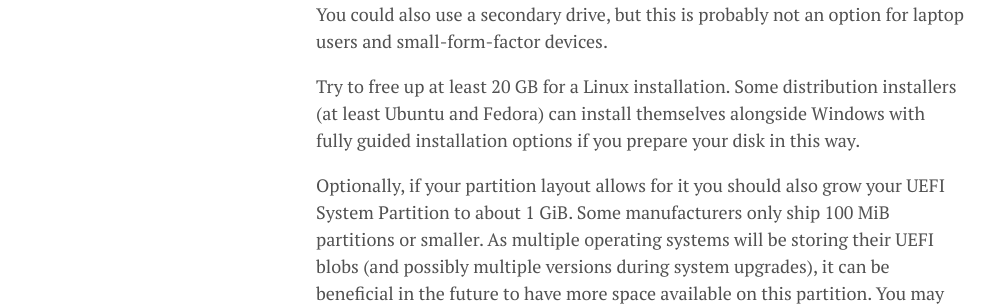
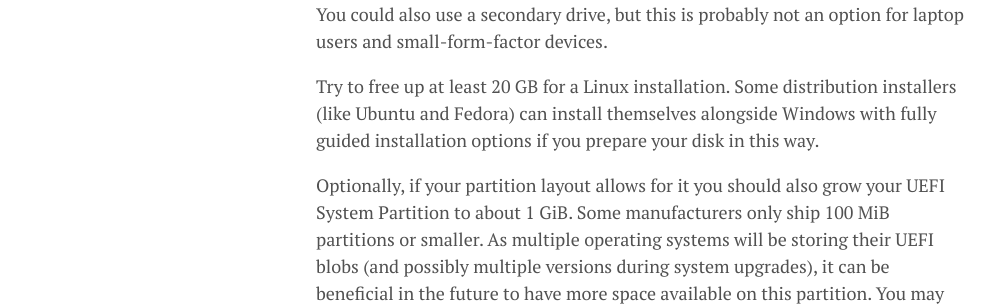
Before and after one commit to lgeurts/lgeurts.github.io, a Jekyll site: the page built from _posts/2019-03-19-dual-booting-windows-and-linux.md, in a window 1280 px wide and 900 px high, scrolled down 1429 px. Shown: the part 186-492 px from the top of the window, without its empty margins (0-995 px from the left). Built offline with Jekyll 4.4.1, drawn with Linux system fonts in a browser that asks for light colours; nearby versions of some CDN libraries; comment, search, counter and statistics services are not loaded.

Commit message:
Update 2019-03-19-dual-booting-windows-and-linux.md

```diff
--- a/_posts/2019-03-19-dual-booting-windows-and-linux.md
+++ b/_posts/2019-03-19-dual-booting-windows-and-linux.md
@@ -30,7 +30,7 @@ To mop it up, double-check that you have the latest firmware updates installed,
 
 To install a second operating system - whether another copy of Windows, Linux, or something more exotic (FreeBSD?), you'll need space on your system drive. You could also use a secondary drive, but this is probably not an option for laptop users and small-form-factor devices.
 
-Try to free up at least 20 GB for a Linux installation. Some distribution installers (at least Ubuntu and Fedora) can install themselves alongside Windows with fully guided installation options if you prepare your disk in this way.
+Try to free up at least 20 GB for a Linux installation. Some distribution installers (like Ubuntu and Fedora) can install themselves alongside Windows with fully guided installation options if you prepare your disk in this way.
 
 Optionally, if your partition layout allows for it you should also grow your UEFI System Partition to about 1 GiB. Some manufacturers only ship 100 MiB partitions or smaller. As multiple operating systems will be storing their UEFI blobs (and possibly multiple versions during system upgrades), it can be beneficial in the future to have more space available on this partition. You may not be able to accomplish this without reinstalling Windows from scratch, and it’s not absolutely necessary — although it might save you some troubleshooting at a later time.
 
```
